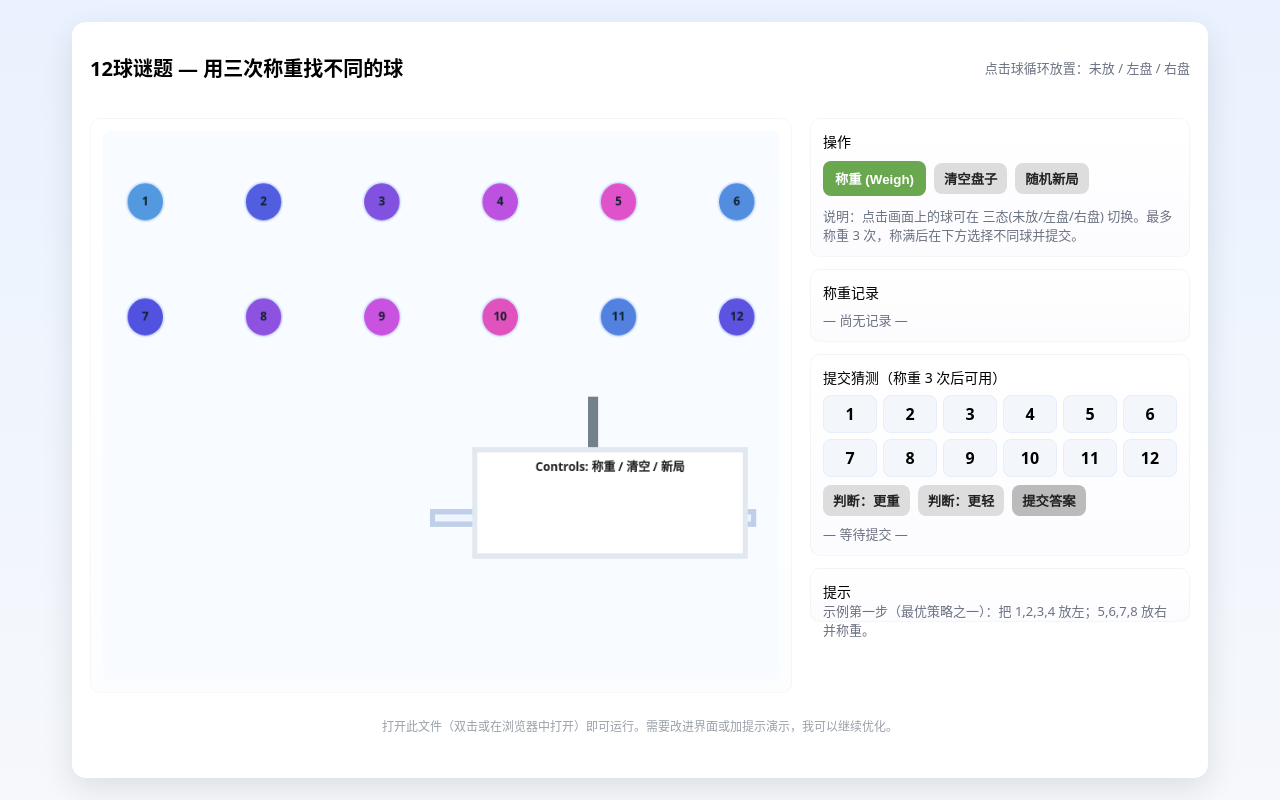
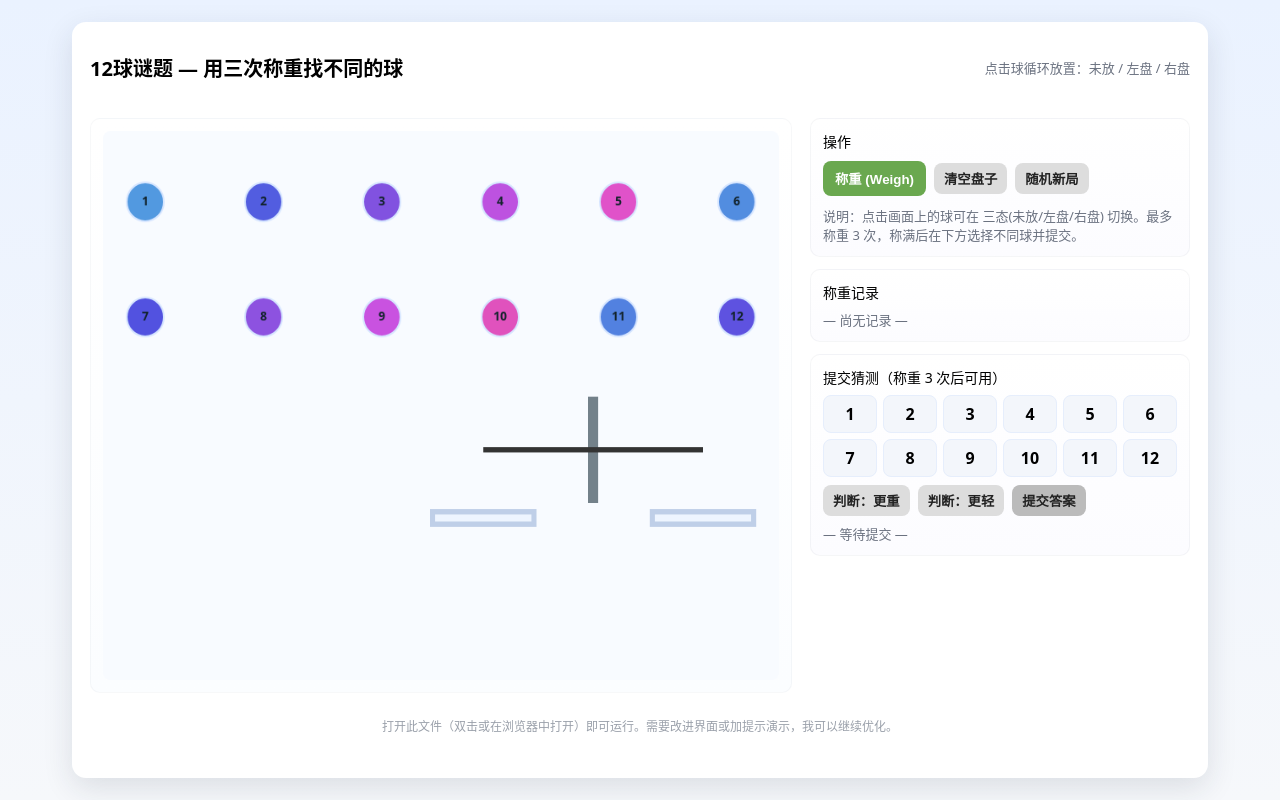
Before and after one commit to gyx2029/gyx2029.github.io, a plain HTML site: page index.html in a window 1280 px wide. Drawn offline with Linux system fonts and the light colour scheme.

Commit message:
Update index.html

```diff
--- a/index.html
+++ b/index.html
@@ -73,10 +73,6 @@
       <div id="result" class="muted">— 等待提交 —</div>
     </div>
 
-    <div class="card">
-      <div class="status">提示</div>
-      <div style="height:8px" class="muted">示例第一步（最优策略之一）：把 1,2,3,4 放左；5,6,7,8 放右并称重。</div>
-    </div>
   </aside>
 
   <footer>打开此文件（双击或在浏览器中打开）即可运行。需要改进界面或加提示演示，我可以继续优化。</footer>
@@ -232,10 +228,6 @@ function draw(){
     }
   }
 
-  // controls preview
-  ctx.fillStyle='#fff'; ctx.fillRect(W-360, 360, 320, 120); ctx.strokeStyle='#e2e8f0'; ctx.strokeRect(W-360,360,320,120);
-  ctx.fillStyle='#222'; ctx.font='600 14px system-ui'; ctx.fillText('Controls: 称重 / 清空 / 新局', W-200, 380);
-
   // if game over, highlight odd ball and show message
   if(gameOver){
     // overlay reveal
```
